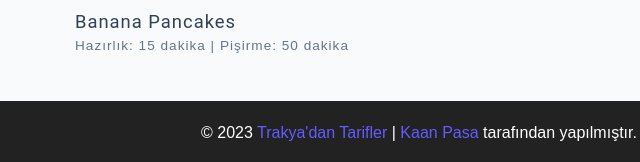
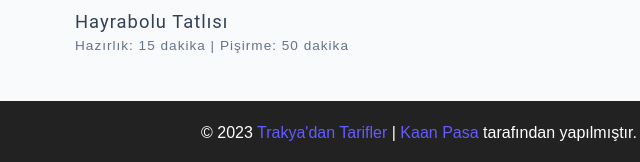
Before and after one commit to kaanpasa/trakyadan-tarifler, a plain HTML site: page index.html in a window 1280 px wide. Shown: the part 891-1053 px from the top of the page, 221-861 px from the left. Drawn offline with Linux system fonts and the light colour scheme.

Commit message:
Fix Typo

```diff
--- a/index.html
+++ b/index.html
@@ -111,7 +111,7 @@
             class="img recipe-img"
             alt=""
           />
-          <h5>Banana Pancakes</h5>
+          <h5>Hayrabolu Tatlısı</h5>
           <p>Hazırlık: 15 dakika | Pişirme: 50 dakika</p>
         </a>
         <!-- end of single recipe -->
```
